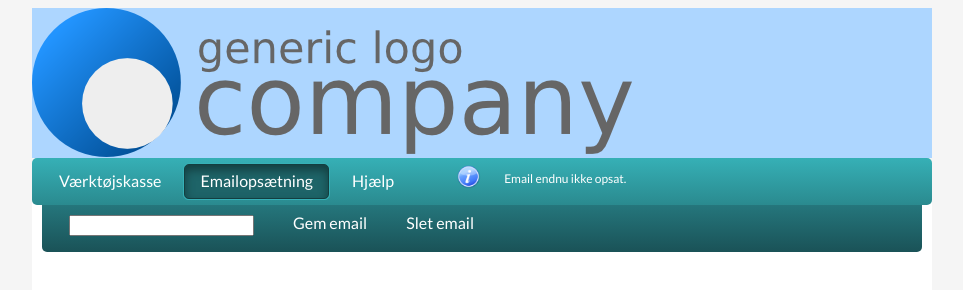
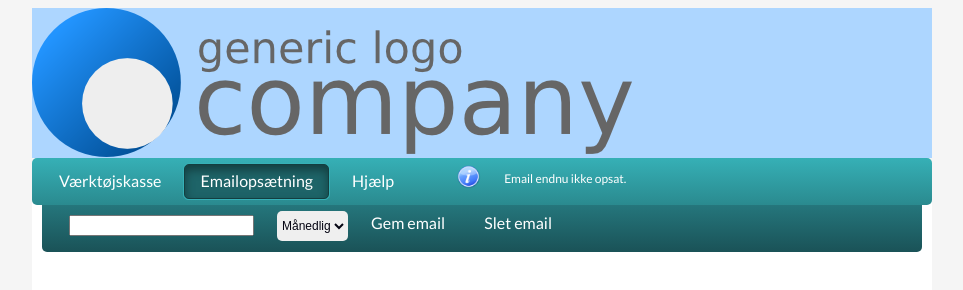
Before and after one commit to Malakith/interaktionsdesign, a plain HTML site: page prototype/index.html in a window 1280 px wide. Both pictures are taken after a click on the link "Emailopsætning". Shown: the whole page, without its empty margins (158-1121 px from the left). Drawn offline with Linux system fonts and the light colour scheme.

```diff
--- a/prototype/index.html
+++ b/prototype/index.html
@@ -40,6 +40,11 @@
     <div id="emailSetup" class="initiallyHidden toolbox">
         <ul>
             <li><a href="#" id="emailChange"><form><input type="text" name="fname" id="emailInput"></form></a></li>
+            <li><select>
+                <option value="volvo">Månedlig</option>
+                <option value="saab">Ugentlig</option>
+                <option value="mercedes">Daglig</option>
+            </select></li>
             <li class="hover"><a href="#" id="applyEmailChange">Gem email</a></li>
             <li class="hover"><a href="#" id="deleteEmail">Slet email</a></li>
             <li><span id="emailOutput" class="initiallyHidden"></span></li>
--- a/prototype/script/script.js
+++ b/prototype/script/script.js
@@ -88,7 +88,7 @@
         email = $("#emailInput").val();
         $("#icon").attr("src", "images/snabela.png");
         $("#registredEmail").html(email).removeClass("warning");
-        $("#emailOutput").text("Din mail er blevet gemt.");
+        $("#emailOutput").text("Dine indstillinger er blevet gemt.");
         $("#emailOutput").fadeIn();
         setTimeout(function() {
             $("#emailOutput").fadeOut();
@@ -100,7 +100,7 @@
         email = "";
         $("#icon").attr("src", "images/info.png");
         $("#registredEmail").html("Email endnu ikke opsat.").addClass("warning");
-        $("#emailOutput").text("Din email er blevet slettet.");
+        $("#emailOutput").text("Dine indstillinger er blevet slettet.");
         $("#emailOutput").fadeIn();
         setTimeout(function() {
             $("#emailOutput").fadeOut();
--- a/prototype/style/toolbox.css
+++ b/prototype/style/toolbox.css
@@ -80,6 +80,21 @@
     font-size: 16px;
 }
 
+.toolbox li select {
+    -webkit-border-radius: 5px;
+    -moz-border-radius: 5px;
+    -ms-border-radius: 5px;
+    -o-border-radius: 5px;
+    border-radius: 5px;
+    display: block;
+    text-decoration: none;
+    color: #040412;
+    border: 1px solid transparent;
+    font-size: 12px;
+    height: 30px;
+    margin-top: 5px;
+}
+
 
 .toolbox li.active {
     -webkit-border-radius: 5px;
```
